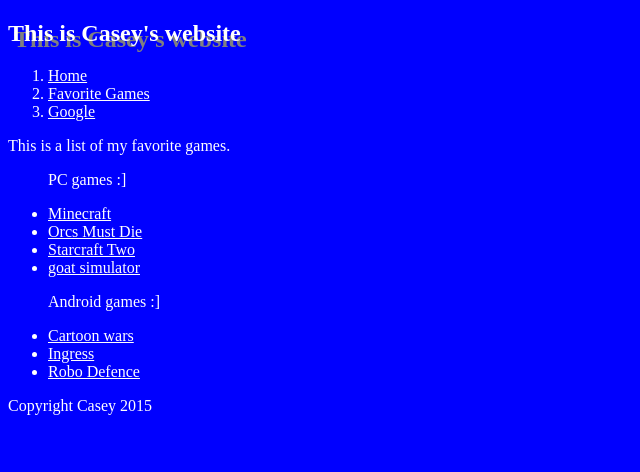
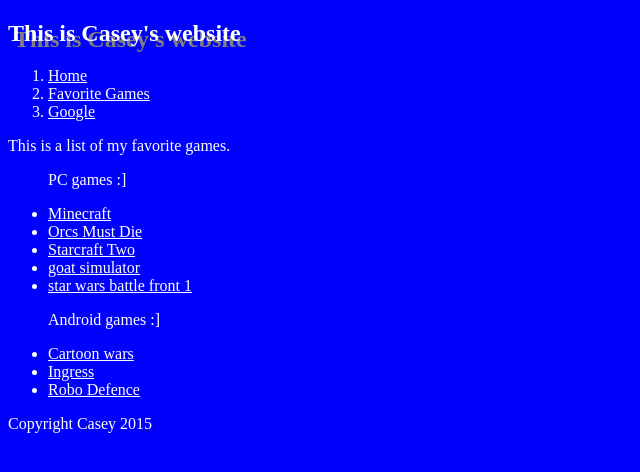
Before and after one commit to caseyman03/caseyman03.github.io, a plain HTML site: page Fav_Games.html in a window 1280 px wide. Shown: the whole page, without its empty margins (0-640 px from the left). Drawn offline with Linux system fonts and the light colour scheme.

Commit message:
more text

```diff
--- a/Fav_Games.html
+++ b/Fav_Games.html
@@ -38,6 +38,9 @@
     <li>
       <a href="http://goat-simulator.com/" target="_blank">goat simulator</a>
     </li>
+    <li>
+      <a href="" target="_blank">star wars battle front 1</a>
+    </li>
     <p>
       Android games :]
     </p>
```
